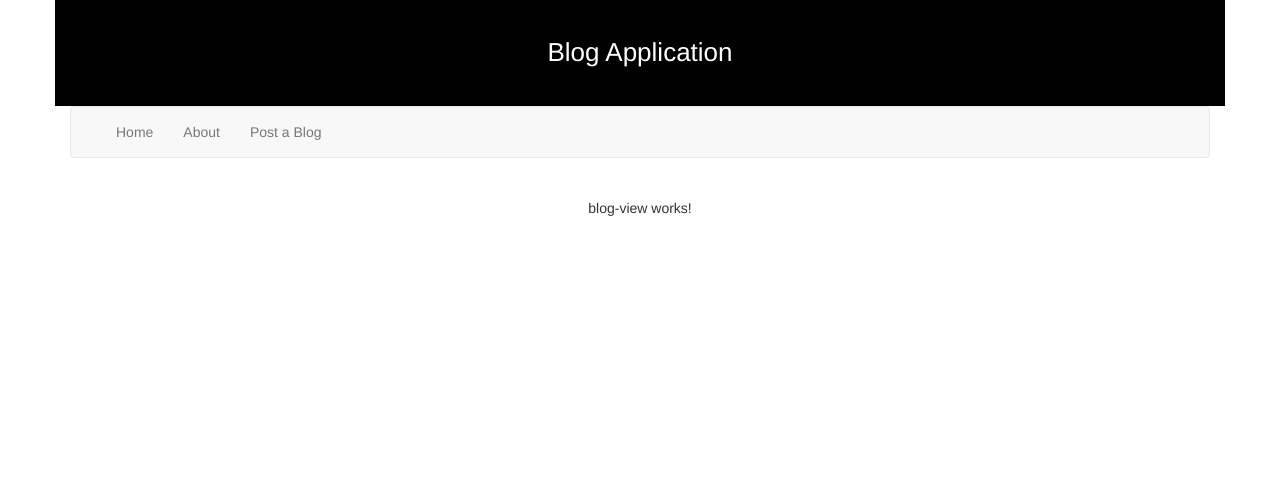
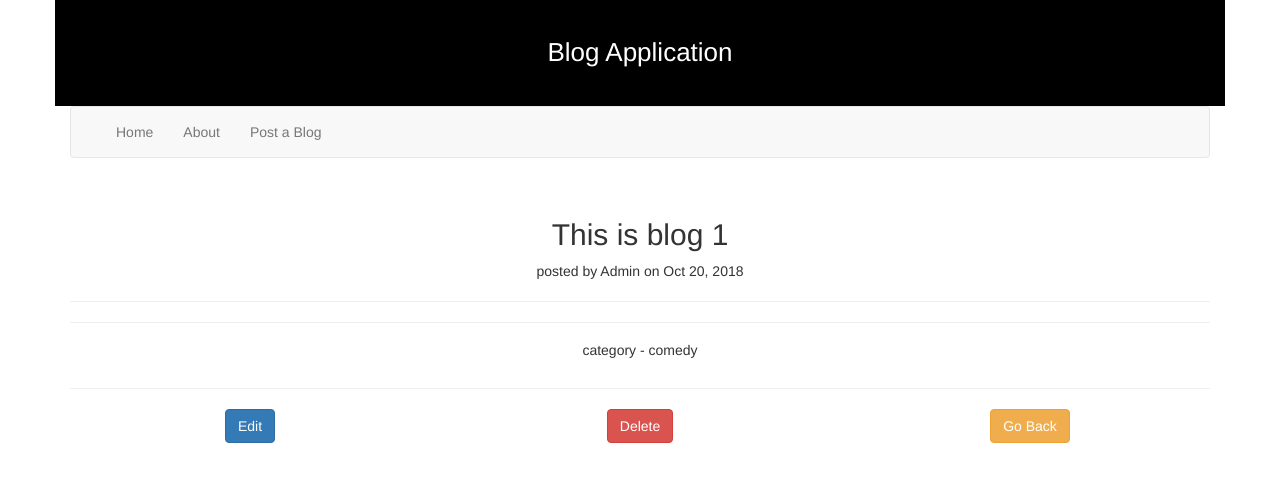
Before and after one commit to madhav1709/angular, an Angular app: page /blog/1 in a window 1280 px wide. Shown: the top 482 px of the page. Built offline with nearby package versions, Linux system fonts and the light colour scheme.

Commit message:
Added blog view component

```diff
--- a/src/app/blog-view/blog-view.component.html
+++ b/src/app/blog-view/blog-view.component.html
@@ -1 +1,40 @@
-<p>blog-view works!</p>
+<div class="container">
+  <div class="row" *ngIf="currentBlog">
+    <div class="col-md-12">
+      <h2>{{ currentBlog.title }}</h2>
+      <!-- <small>blog number - {{currentBlog.blogId}}</small> -->
+      <p>
+        posted by {{ currentBlog.author }} on {{ currentBlog.created | date }}
+      </p>
+      <p *ngIf="currentBlog.tags.length > 0">
+        tags :
+        <span
+          *ngFor="
+            let tag of currentBlog.tags;
+            let first = first;
+            let last = last
+          "
+          >{{ tag }}{{ last ? "" : ", " }}</span
+        >
+      </p>
+      <hr />
+      <div [innerHtml]="currentBlog.bodyHtml"></div>
+      <hr />
+      <h5>category - {{ currentBlog.category }}</h5>
+    </div>
+  </div>
+  <hr />
+  <div class="row" *ngIf="currentBlog">
+    <div class="col-md-4">
+      <a class="btn btn-primary" [routerLink]="['/edit', currentBlog.blogId]"
+        >Edit
+      </a>
+    </div>
+    <div class="col-md-4">
+      <a class="btn btn-danger" >Delete </a>
+    </div>
+    <div class="col-md-4">
+      <a class="btn btn-warning">Go Back </a>
+    </div>
+  </div>
+</div>
--- a/src/app/home/home.component.html
+++ b/src/app/home/home.component.html
@@ -12,10 +12,12 @@
           <p>{{ blog.description }}</p>
         </div>
         <div class="panel-footer">
-          Posted on {{ blog.created | date }}
+          Posted on {{ blog.created | date: "fullDate" }}
           <br />
           by {{ blog.author }} <br /><br />
-          <a [routerLink]="['/blog', blog.blogId]" class="btn btn-primary">Read</a>
+          <a [routerLink]="['/blog', blog.blogId]" class="btn btn-primary"
+            >Read</a
+          >
         </div>
       </div>
       <br />
```
